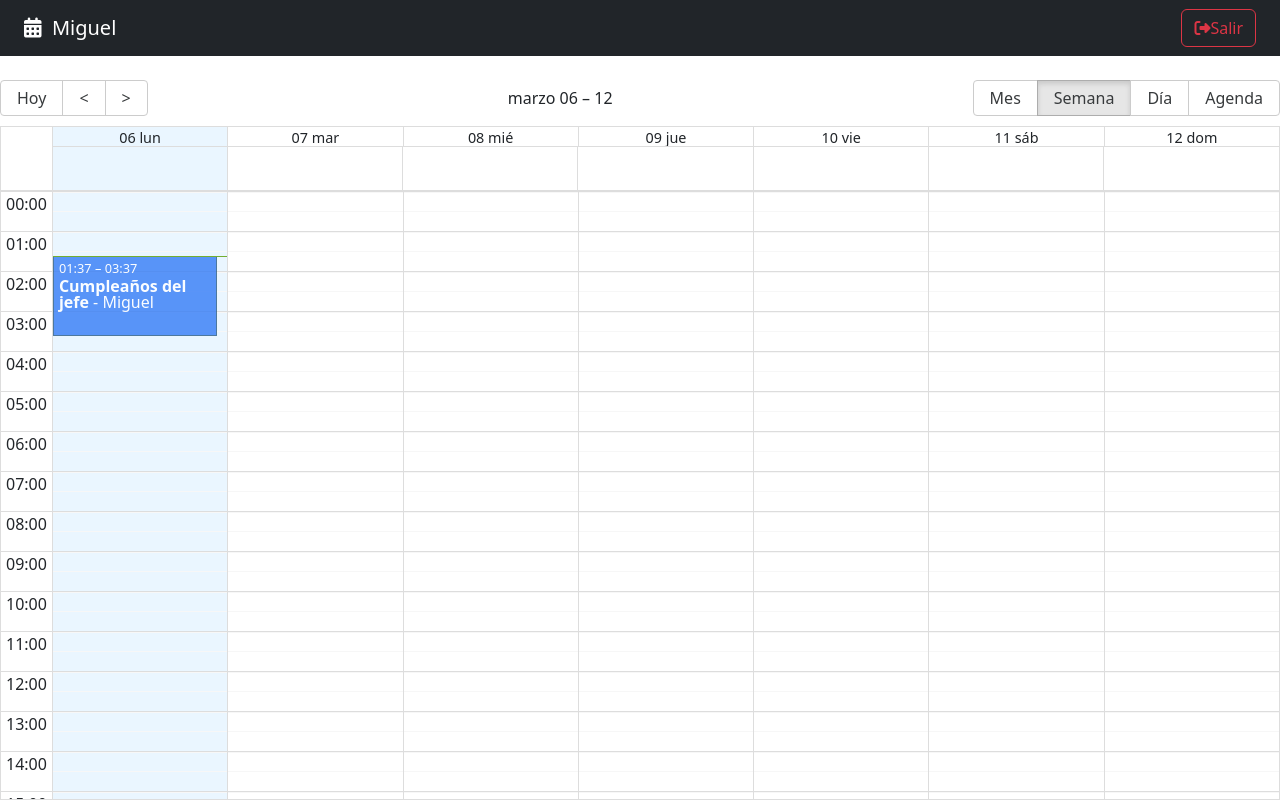
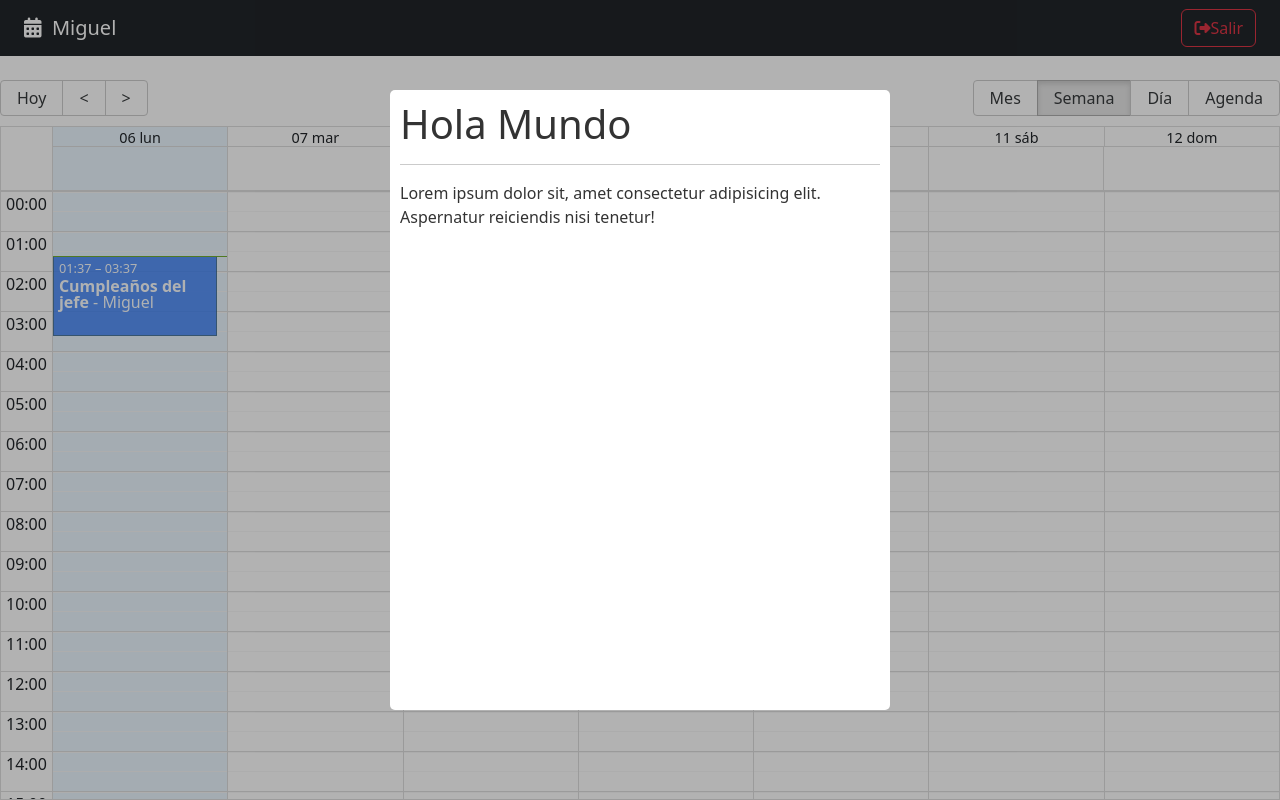
Before and after one commit to Hmmlov/calendar, a React (Vite) app: page / in a window 1280 px wide. Built offline with nearby package versions, Linux system fonts and the light colour scheme.

Commit message:
CreandoUnModalSobreElCalendario353

```diff
--- a/package.json
+++ b/package.json
@@ -13,6 +13,7 @@
     "react": "^18.2.0",
     "react-big-calendar": "^1.6.8",
     "react-dom": "^18.2.0",
+    "react-modal": "^3.16.1",
     "react-router-dom": "^6.8.1"
   },
   "devDependencies": {
--- /dev/null
+++ b/src/calendar/components/CalendarModal.jsx
@@ -0,0 +1,41 @@
+import { useState } from 'react';
+import Modal from 'react-modal';
+
+const customStyles = {
+    content: {
+      top: '50%',
+      left: '50%',
+      right: 'auto',
+      bottom: 'auto',
+      marginRight: '-50%',
+      transform: 'translate(-50%, -50%)',
+    },
+  };
+
+  Modal.setAppElement('#root');
+
+
+export const CalendarModal = () => {
+
+
+    const [isOpen, setIsOpen] = useState(true)
+
+    const onCloseModal = () => {
+        console.log('Cerrando modal');
+        setIsOpen(false);//para cerrar el modal
+    }
+  return (
+    <Modal
+        isOpen ={isOpen} //para abrir el modal
+        onRequestClose={ onCloseModal}
+        style={customStyles}
+        className="modal"
+        overlayClassName="modal-fondo"
+        closeTimeoutMS={200}
+    >
+        <h1>Hola Mundo</h1>
+        <hr />
+        <p>Lorem ipsum dolor sit, amet consectetur adipisicing elit. Aspernatur reiciendis nisi tenetur!</p>
+    </Modal>
+  )
+}
--- a/src/calendar/index.js
+++ b/src/calendar/index.js
@@ -3,3 +3,4 @@
 export * from './components/Navbar';
 export * from './components/CalendarEvent';
 export * from './pages/CalendarPage';
+export * from './components/CalendarEvent';
--- a/src/calendar/pages/CalendarPage.jsx
+++ b/src/calendar/pages/CalendarPage.jsx
@@ -5,6 +5,7 @@
 import { CalendarEvent, Navbar } from '../index';
 import { localizer, getMessagesES } from '../../helpers';
 import { useState } from 'react';
+import { CalendarModal } from '../components/CalendarModal';
 
 const events = [{
   title: 'Cumpleaños del jefe',
@@ -70,6 +71,7 @@
         onView={onViewChanged}
       />
 
+      <CalendarModal />
     </>
   )
 }
--- a/src/main.jsx
+++ b/src/main.jsx
@@ -1,7 +1,7 @@
 import React from 'react'
 import ReactDOM from 'react-dom/client'
 import { CalendarApp } from './CalendarApp'
-
+import '../src/style.css'
 ReactDOM.createRoot(document.getElementById('root')).render(
   /* <React.StrictMode> */
     <CalendarApp />
--- a/src/style.css
+++ b/src/style.css
@@ -1,10 +1,40 @@
-body{
-  margin: 0;
-  font-family: -aple-system, BlinkMacSystemFont, 'Segoe UI', 'Roboto', 'Oxygen', 'Ubuntu', 'Cantarell', 'Fira Sans', 'Droid Sans', 'Helvetica Neue', sans-serif;
-  -webkit-font-smoothing: antialiased;
-  -moz-osx-font-smoothing: grayscale;
+/* Modal */
+.ReactModalPortal > div{
+  opacity: 0;
 }
 
-code{
-  font-family: source-code-pro, Menlo, Monaco, Consolas, 'Courier New', monospace;
+.ReactModalPortal .ReactModal__Overlay {
+  align-items: center;
+  display: flex;
+  justify-content: center;
+  transition: opacity .2s ease-in-out;
+  z-index: 999;
 }
+
+.modal-fondo {
+  background-color: rgba(0, 0, 0, 0.3);
+  bottom: 0;
+  left: 0;
+  right: 0;
+  top: 0;
+  position: fixed;
+}
+
+.ReactModalPortal .ReactModal__Overlay--after-open {
+  opacity: 1;
+}
+
+.ReactModalPortal .ReactModal__Overlay--before-close {
+  opacity: 0;
+}
+
+.modal {
+  background: white;
+  border-radius: 5px;
+  color: rgb(51, 51, 51);
+  display: inline;
+  max-height: 620px;
+  max-width: 500px;
+  outline: none;
+  padding: 10px;
+}
```
Also changed, not shown: 1 other file (tests, documents, lock files or other folders).
